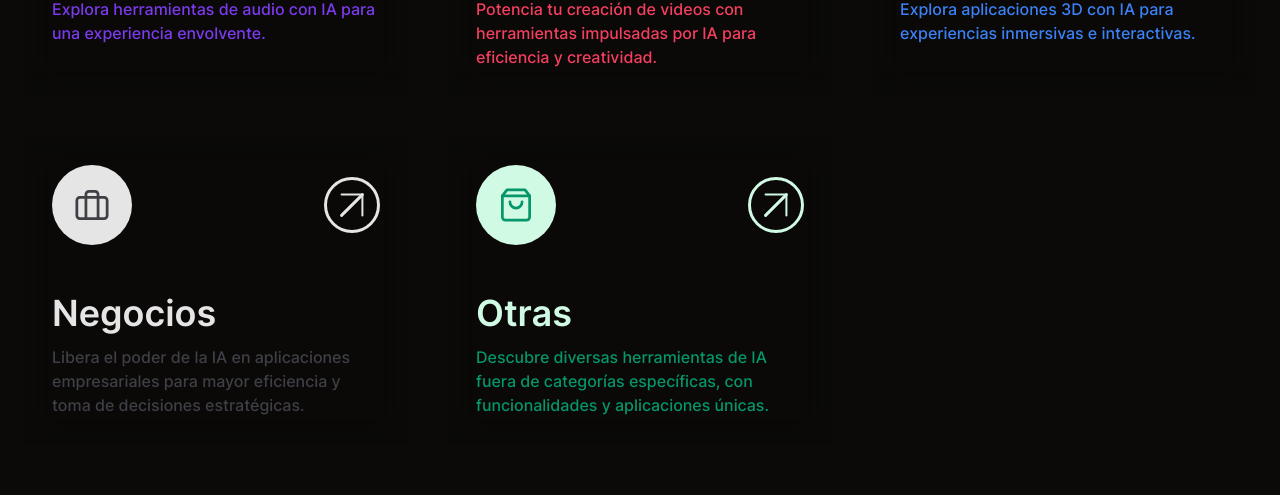
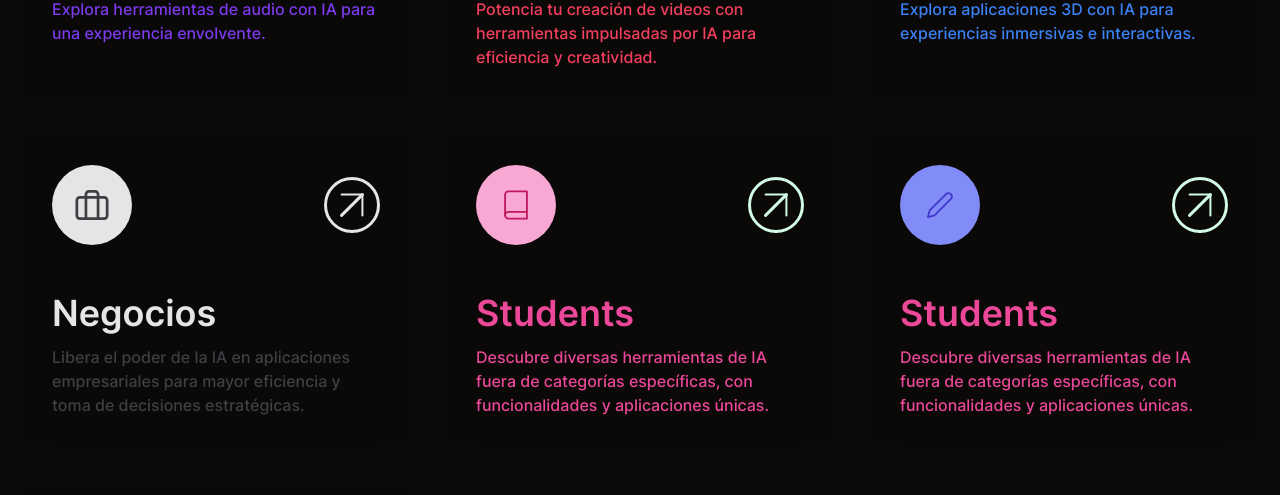
Before and after one commit to realcuesn/spytools, a Nuxt app: page / in a window 1280 px wide. Shown: the part 1513-2008 px from the top of the page. Built offline with nearby package versions, Linux system fonts and the light colour scheme; no server answers; the database is empty.

Commit message:
new home categroies

```diff
--- a/components/HomeSecond.vue
+++ b/components/HomeSecond.vue
@@ -122,6 +122,43 @@
                 </div>
             </NuxtLink>
 
+            <NuxtLink to="/categories/category/productividad"
+                class="bg-[#090909] bg-opacity-20 backdrop-blur-lg p-5 sm:p-7 rounded-lg">
+                <div class="flex items-center justify-between w-full">
+                    <img src="@/assets/icons/productivity-app.svg" class="h-16 sm:h-20" alt="">
+                    <img src="@/assets/icons/arrow-up-right-other-apps.svg" class="h-10 sm:h-14" alt="">
+                </div>
+
+                <div class="text-white mt-7 sm:mt-12">
+                    <h3 class="text-2xl sm:text-4xl font-semibold text-[#ec4899]">
+                        Students
+                    </h3>
+                    <p class="text-[#ec4899] font-medium mt-3">
+                        Descubre diversas herramientas de IA fuera de categorías específicas, con funcionalidades y
+                        aplicaciones únicas.
+                    </p>
+                </div>
+            </NuxtLink>
+
+
+            <NuxtLink to="/categories/category/students"
+                class="bg-[#090909] bg-opacity-20 backdrop-blur-lg p-5 sm:p-7 rounded-lg">
+                <div class="flex items-center justify-between w-full">
+                    <img src="@/assets/icons/students-app.svg" class="h-16 sm:h-20" alt="">
+                    <img src="@/assets/icons/arrow-up-right-other-apps.svg" class="h-10 sm:h-14" alt="">
+                </div>
+
+                <div class="text-white mt-7 sm:mt-12">
+                    <h3 class="text-2xl sm:text-4xl font-semibold text-[#ec4899]">
+                        Students
+                    </h3>
+                    <p class="text-[#ec4899] font-medium mt-3">
+                        Descubre diversas herramientas de IA fuera de categorías específicas, con funcionalidades y
+                        aplicaciones únicas.
+                    </p>
+                </div>
+            </NuxtLink>
+
             <NuxtLink to="/categories/category/other"
                 class="bg-[#090909] bg-opacity-20 backdrop-blur-lg p-5 sm:p-7 rounded-lg">
                 <div class="flex items-center justify-between w-full">
@@ -139,6 +176,7 @@
                     </p>
                 </div>
             </NuxtLink>
+
         </ul>
     </div>
 </template>
```
Also changed, not shown: assets/icons/productivity-app.svg (added), assets/icons/students-app.svg (added).
